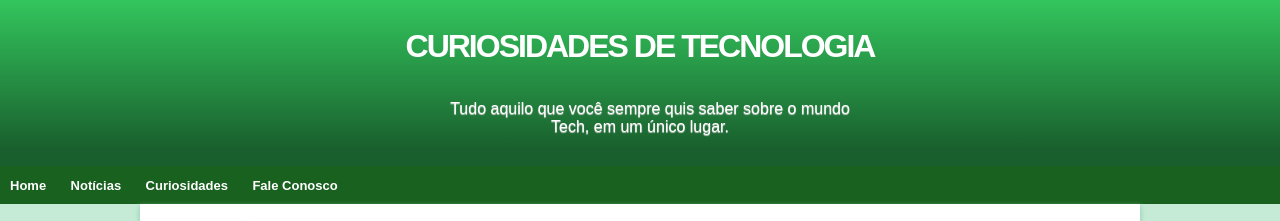
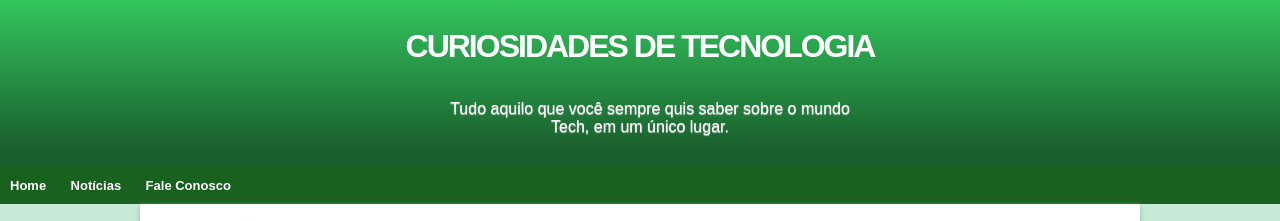
Before and after one commit to LuizGMV/projeto-android, a plain HTML site: page index.html in a window 1280 px wide. Shown: the top 221 px of the page. Drawn offline with Linux system fonts and the light colour scheme.

Commit message:
att menu

```diff
--- a/index.html
+++ b/index.html
@@ -15,7 +15,6 @@
     <nav>
         <a href="#principal" class="menu">Home</a>
         <a href="#noticias" class="menu">Notícias</a>
-        <a href="#curiosidades" class="menu">Curiosidades</a>
         <a href="#fale" class="menu">Fale Conosco</a>
     </nav>
     <main>
```
